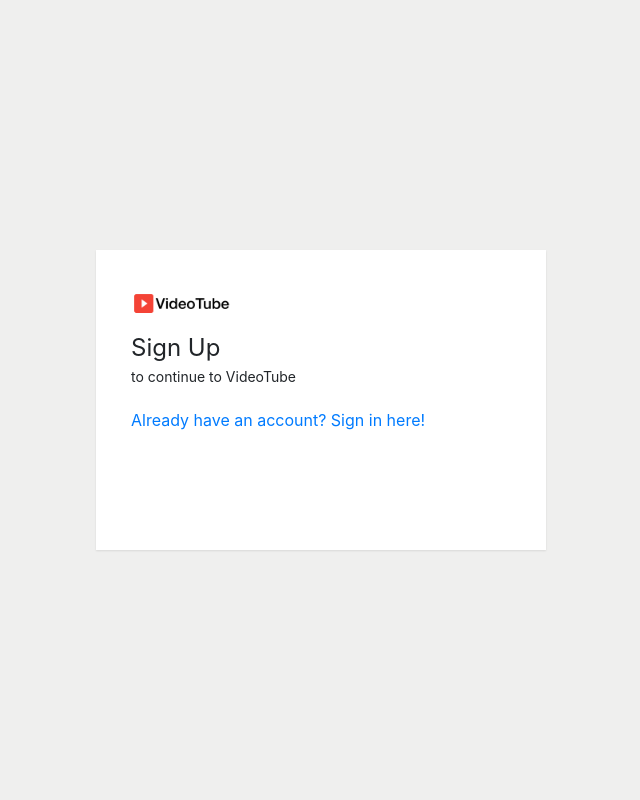
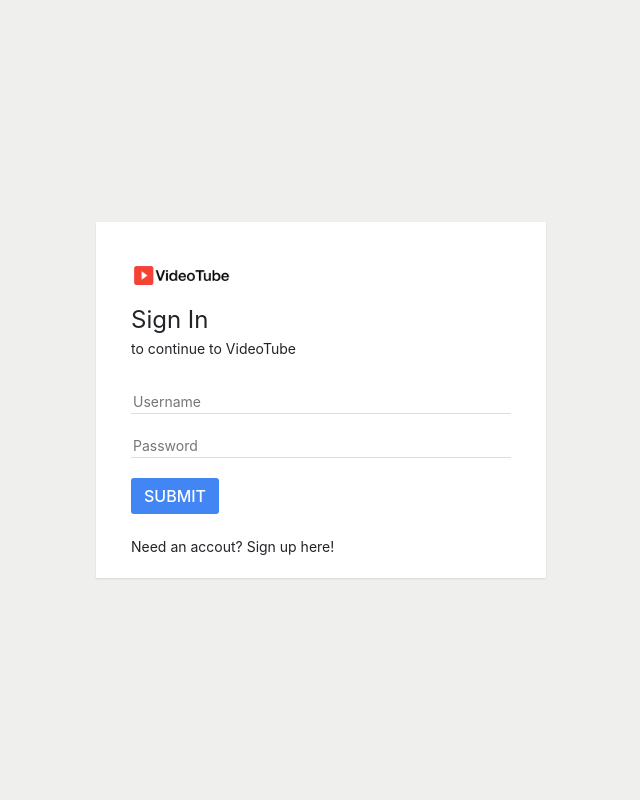
Before and after one commit to spencer-wait/VideoTube, a PHP site: page /signIn.php in a window 1280 px wide. Shown: the whole page, without its empty margins (319-959 px from the left). Run offline with PHP 8.4, Linux system fonts and the light colour scheme.

Commit message:
Style finished for sign up/in pages

```diff
--- a/assets/css/style1.css
+++ b/assets/css/style1.css
@@ -169,3 +169,35 @@
 .signInContainer .column .header span {
     font-size: 14px;
 }
+
+.signInContainer .column form {
+    display: flex;
+    flex-direction: column;
+}
+
+.signInContainer .column form input[type="text"],
+.signInContainer .column form input[type="email"],
+.signInContainer .column form input[type="password"] {
+    font-size: 14px;
+    margin: 10px 0;
+    border: none;
+    border-bottom: 1px solid #dedede;
+}
+
+.signInContainer .column form input[type="submit"] {
+    background: #4285f4;
+    color: #fff;
+    height: 36px;
+    width: 88px;
+    border: none;
+    border-radius: 3px;
+    font-weight: 500;
+    margin-top: 10px;
+    margin-bottom: 20px;
+}
+
+.signInMessage {
+    font-size: 14px;
+    font-weight: 400;
+    color: #212529;
+}
--- a/signIn.php
+++ b/signIn.php
@@ -20,19 +20,23 @@
 
             <div class="header">
                 <img src="assets/images/icons/VideoTubeLogo.png" title="VideoTube Logo" alt="Site Logo">
-                <h3>Sign Up</h3>
+                <h3>Sign In</h3>
                 <span>to continue to VideoTube</span>
             </div>
 
             <div class="loginForm">
 
-                <form action="signUp.php">
+                <form action="signIn.php">
+
+                    <input type="text" name="username" placeholder="Username" required autocomplete="off">
+                    <input type="password" name="password" placeholder="Password" required>
+                    <input type="submit" name="submitButton" value="SUBMIT">
 
                 </form>
 
             </div>
 
-            <a class="signInMessage" href="signIn.php">Already have an account? Sign in here!</a>
+            <a class="signInMessage" href="signUp.php">Need an accout? Sign up here!</a>
 
         </div>
 
--- a/signUp.php
+++ b/signUp.php
@@ -32,10 +32,10 @@
                 <input type="text" name="username" placeholder="Username" autocomplete="off" required>
 
                 <input type="email" name="email" placeholder="Email" autocomplete="off" required>
-                <input type="email2" name="email2" placeholder="Confirm email" autocomplete="off" required>
+                <input type="email" name="email2" placeholder="Confirm email" autocomplete="off" required>
 
                 <input type="password" name="password" placeholder="Password" autocomplete="off" required>
-                <input type="password2" name="password2" placeholder="Confirm password" autocomplete="off" required>
+                <input type="password" name="password2" placeholder="Confirm password" autocomplete="off" required>
 
                 <input type="submit" name="submitButton" value="SUBMIT">
 
```
